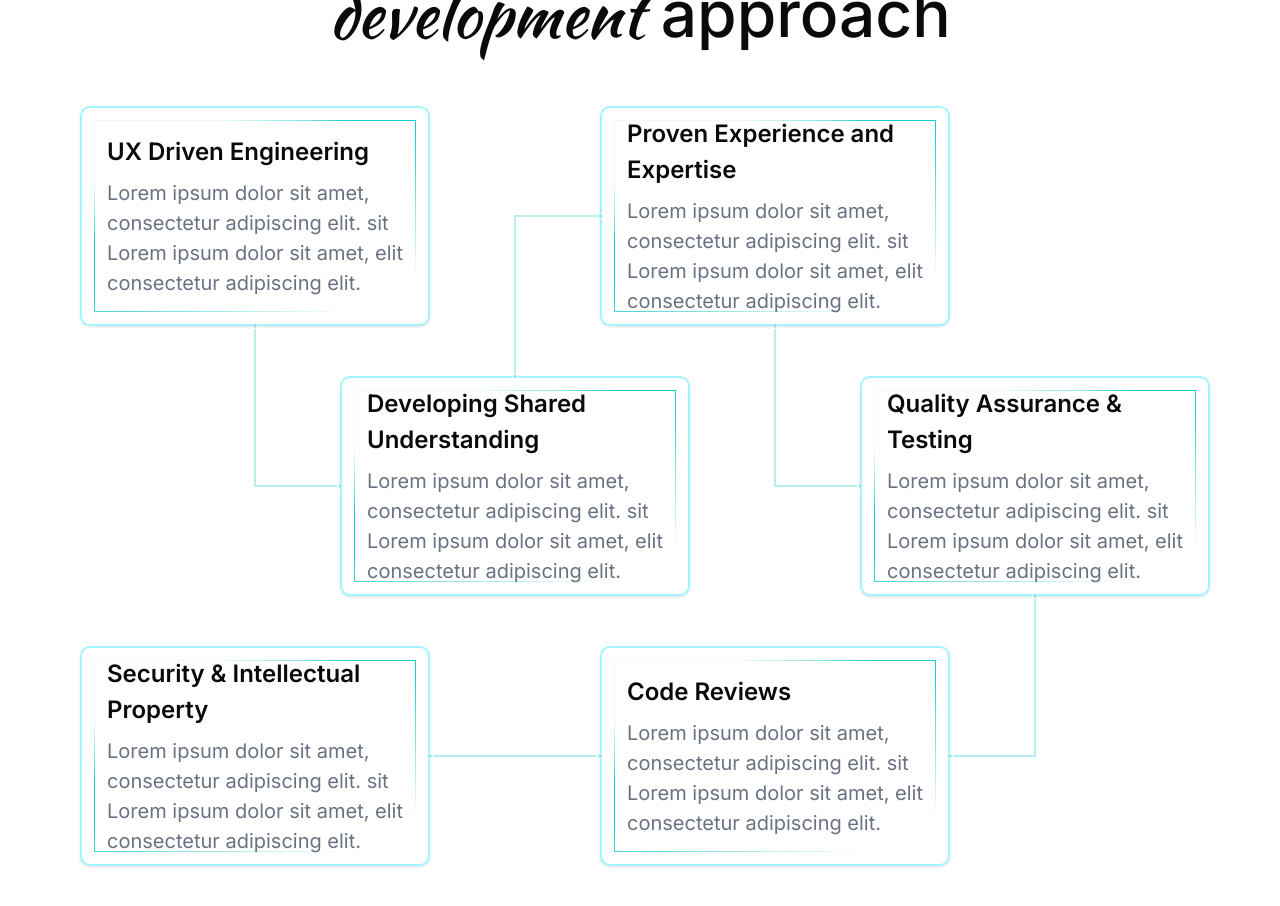
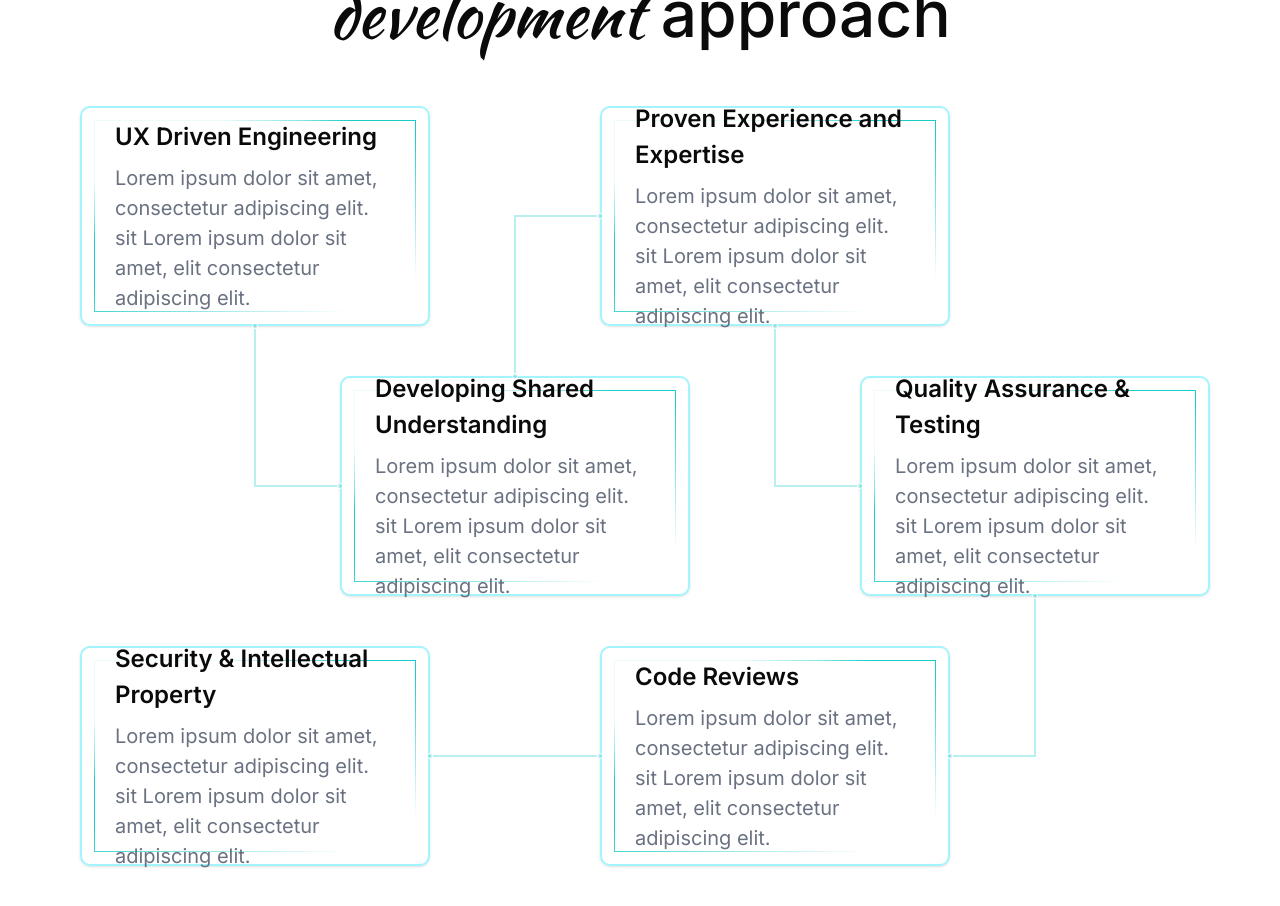
Before and after one commit to Roshen-Perera/ceylon-developers-portfolio, a Next.js app: page / in a window 1280 px wide. Shown: the part 2260-3166 px from the top of the page. Built offline with nearby package versions, Linux system fonts and the light colour scheme.

Commit message:
feat: Update CardNode padding and adjust width in getLayoutConfig for improved layout consistency

```diff
--- a/components/approachDiagram.tsx
+++ b/components/approachDiagram.tsx
@@ -20,7 +20,7 @@
       className="rounded-lg border-2 border-cyan-200 p-3 shadow-sm hover:shadow-md transition-shadow"
       style={{ width: data.width, height: data.height }}
     >
-      <div className="w-full h-full flex flex-col gradient-border justify-center p-3">
+      <div className="w-full h-full flex flex-col gradient-border justify-center p-5">
         {targetPosition && (
           <Handle
             type="target"
@@ -55,7 +55,7 @@
   if (width >= 1440) {
     containerHeight = "130vh";
     return {
-      width: 413,
+      width: 400,
       height: 249,
       nodes: [
         { id: "n1", pos: { x: 100, y: 100 }, source: Position.Bottom },
```
